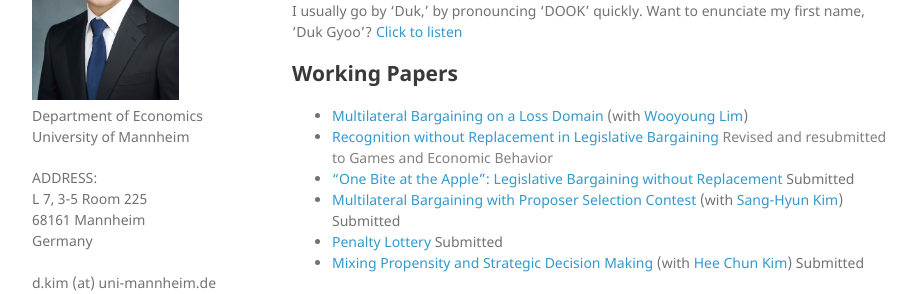
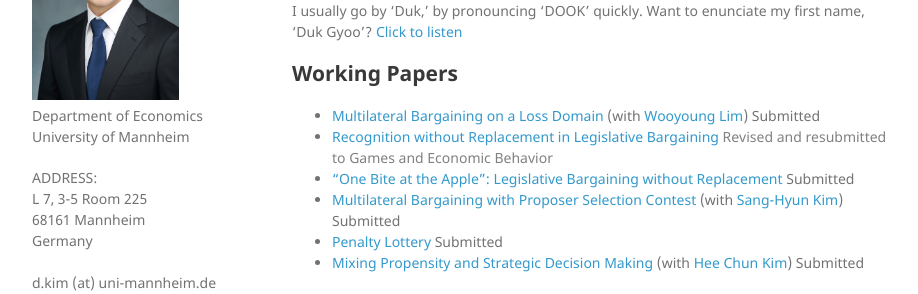
Before and after one commit to kimdukgyoo/kimdukgyoo.github.io, a Jekyll site: the page built from index.md, in a window 1280 px wide and 1259 px high. Shown: the part 201-495 px from the top of the window, without its empty margins (178-1096 px from the left). Built offline with Jekyll 4.4.1, drawn with Linux system fonts in a browser that asks for light colours; our own code applies the rules of GitHub Pages for plain Markdown files.

Commit message:
Update index.md

```diff
--- a/index.md
+++ b/index.md
@@ -8,7 +8,7 @@
 I usually go by 'Duk,' by pronouncing 'DOOK' quickly. Want to enunciate my first name, 'Duk Gyoo'?  <a href="/howtopronouncemyname.mp3" target="_blank">Click to listen</a>
 
 ## Working Papers
-* <a href="https://kimdukgyoo.github.io/PDFfiles/MBL.pdf" target="_blank">Multilateral Bargaining on a Loss Domain</a> (with <a href="http://wooyoung.people.ust.hk/" target="_blank">Wooyoung Lim</a>)
+* <a href="https://kimdukgyoo.github.io/PDFfiles/MBL.pdf" target="_blank">Multilateral Bargaining on a Loss Domain</a> (with <a href="http://wooyoung.people.ust.hk/" target="_blank">Wooyoung Lim</a>) Submitted
 * <a href="https://kimdukgyoo.github.io/PDFfiles/Recognition_without_Replacement_in_Legislative_Bargaining.pdf" target="_blank"> Recognition without Replacement in Legislative Bargaining</a> <span style="color:Gray">Revised and resubmitted to Games and Economic Behavior</span>
 * <a href="https://kimdukgyoo.github.io/PDFfiles/OneBiteAtTheApple.pdf" target="_blank"> "One Bite at the Apple": Legislative Bargaining without Replacement</a> Submitted
 * <a href="https://kimdukgyoo.github.io/PDFfiles/MBContest.pdf" target="_blank">Multilateral Bargaining with Proposer Selection Contest</a> (with <a href="https://sites.google.com/site/sanghyunkim46/research" target="_blank">Sang-Hyun Kim</a>) Submitted
```
